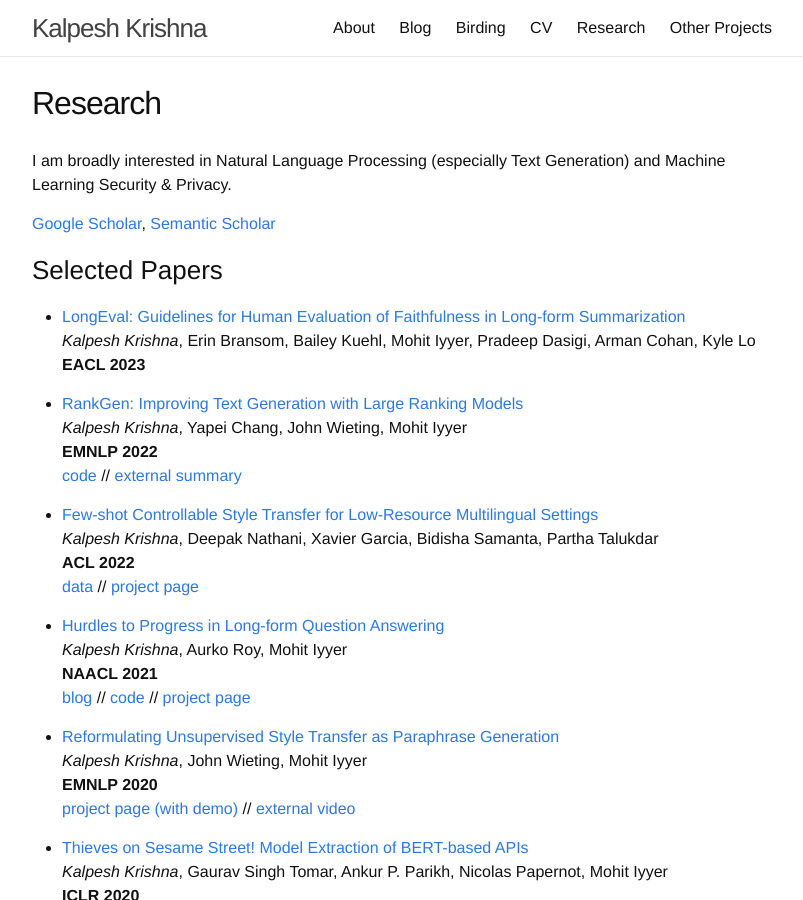
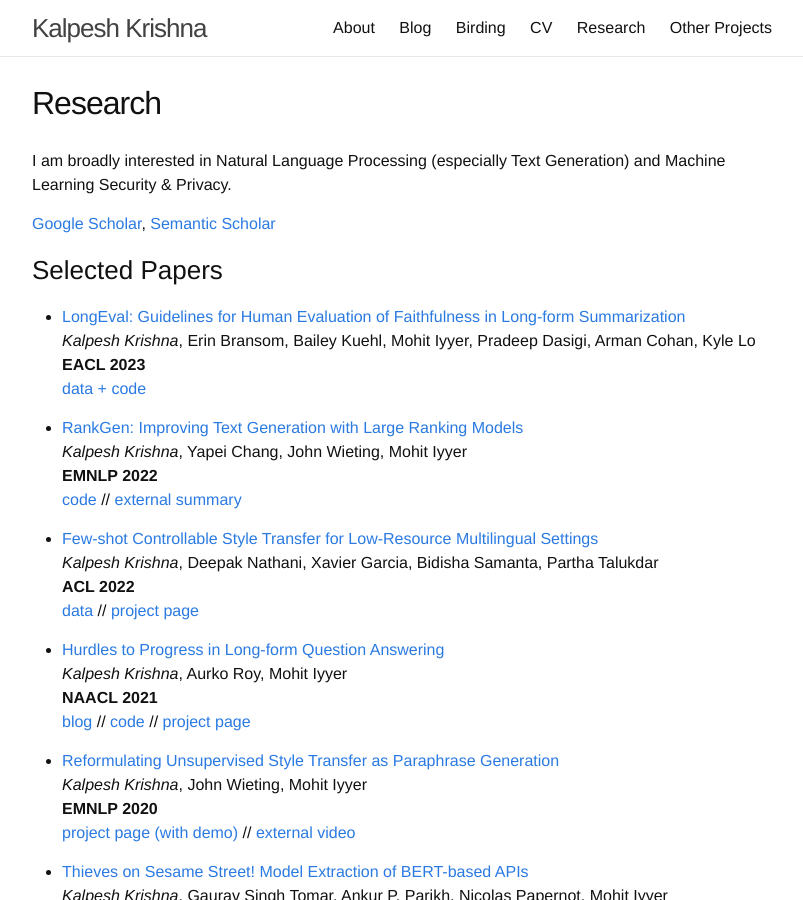
Before and after one commit to martiansideofthemoon/martiansideofthemoon.github.io, a Jekyll site: the page built from _pages/research.md, in a window 1280 px wide and 900 px high. Shown: the whole window, without its empty margins (238-1041 px from the left). Built offline with Jekyll 4.4.1, drawn with Linux system fonts in a browser that asks for light colours; comment, search, counter and statistics services are not loaded.

Commit message:
Update research.md

```diff
--- a/_pages/research.md
+++ b/_pages/research.md
@@ -13,6 +13,7 @@ I am broadly interested in Natural Language Processing (especially Text Generati
 * [LongEval: Guidelines for Human Evaluation of Faithfulness in Long-form Summarization](https://martiansideofthemoon.github.io/assets/longeval.pdf)
 *Kalpesh Krishna*, Erin Bransom, Bailey Kuehl, Mohit Iyyer, Pradeep Dasigi, Arman Cohan, Kyle Lo
 **EACL 2023**
+[data + code](https://github.com/martiansideofthemoon/longeval-summarization)
 
 * [RankGen: Improving Text Generation with Large Ranking Models](https://arxiv.org/abs/2205.09726)
 *Kalpesh Krishna*, Yapei Chang, John Wieting, Mohit Iyyer
```
